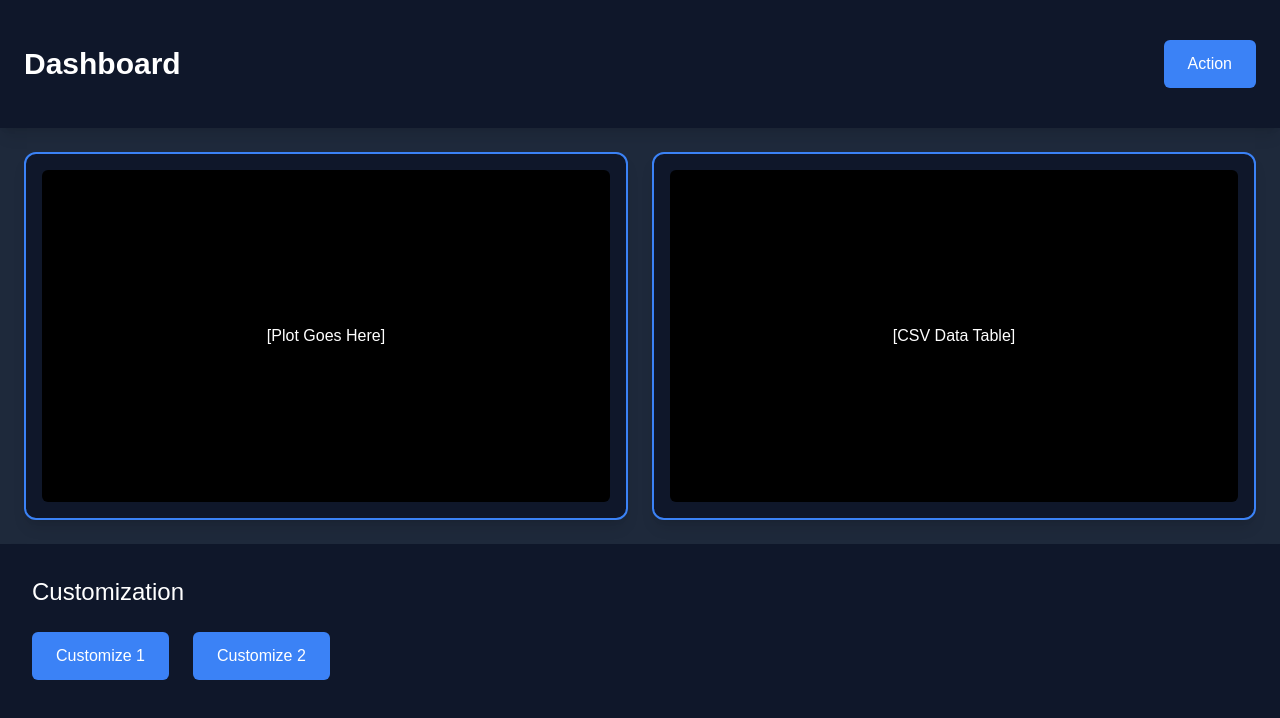
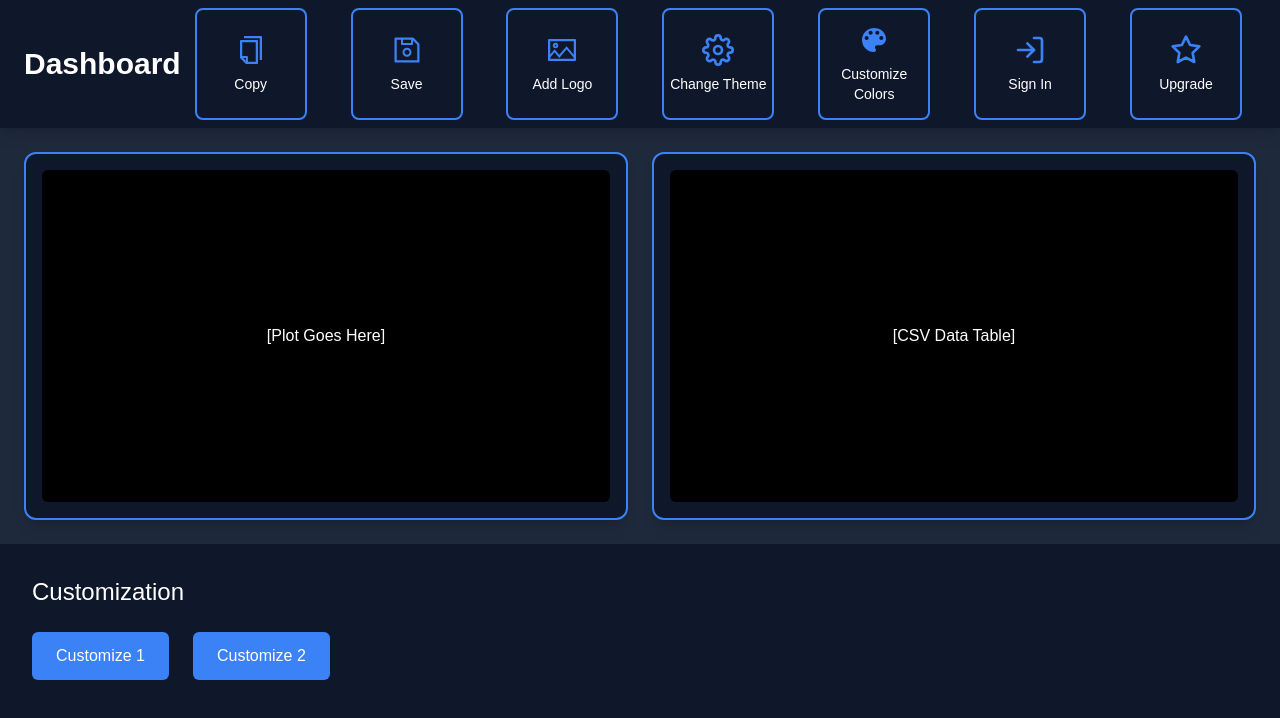
Before and after one commit to BdNWoG/entropy-data, a Next.js app in the folder entropy-data/: page / in a window 1280 px wide. Shown: the top 718 px of the page. Built offline with nearby package versions, Linux system fonts and the light colour scheme.

Commit message:
Header design

```diff
--- a/entropy-data/components/Header.tsx
+++ b/entropy-data/components/Header.tsx
@@ -1,11 +1,36 @@
 // components/Header.tsx
+import { AiOutlineCopy, AiOutlineSave, AiOutlinePicture } from "react-icons/ai";
+import { FiSettings, FiLogIn, FiStar } from "react-icons/fi";
+import { MdColorLens } from "react-icons/md";
+
 const Header = () => {
+    const actions = [
+        { icon: AiOutlineCopy, label: "Copy" },
+        { icon: AiOutlineSave, label: "Save" },
+        { icon: AiOutlinePicture, label: "Add Logo" },
+        { icon: FiSettings, label: "Change Theme" },
+        { icon: MdColorLens, label: "Customize Colors" },
+        { icon: FiLogIn, label: "Sign In" },
+        { icon: FiStar, label: "Upgrade" },
+    ];
+
     return (
-        <header className="bg-panel text-white h-32 flex justify-between items-center p-6 shadow-lg">
-        <h1 className="text-3xl font-semibold">Dashboard</h1>
-        <button className="bg-borderBlue hover:bg-blue-600 px-6 py-3 rounded-md">
-            Action
-        </button>
+        <header className="bg-panel text-white h-32 flex items-center p-6 shadow-lg">
+        {/* Dashboard Text on the Left */}
+        <div className="text-3xl font-semibold mr-auto">Dashboard</div>
+
+        {/* Action Buttons in the Center */}
+        <div className="flex flex-grow justify-around items-center gap-4">
+            {actions.map((action, index) => (
+            <div
+                key={index}
+                className="flex flex-col items-center justify-center border-2 border-borderBlue rounded-lg w-28 h-28 hover:bg-blue-600 hover:text-white transition-colors"
+            >
+                <action.icon className="h-8 w-8 text-borderBlue mb-2" />
+                <span className="text-sm text-center">{action.label}</span>
+            </div>
+            ))}
+        </div>
         </header>
     );
 };
```
Also changed, not shown: entropy-data/package.json (+5 -4 lines), 1 other file (tests, documents, lock files or other folders).
